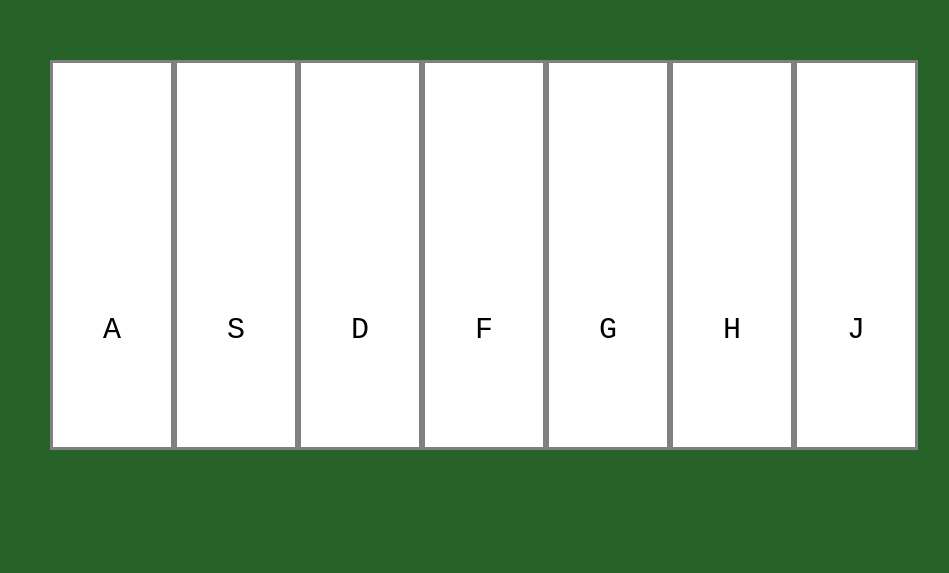
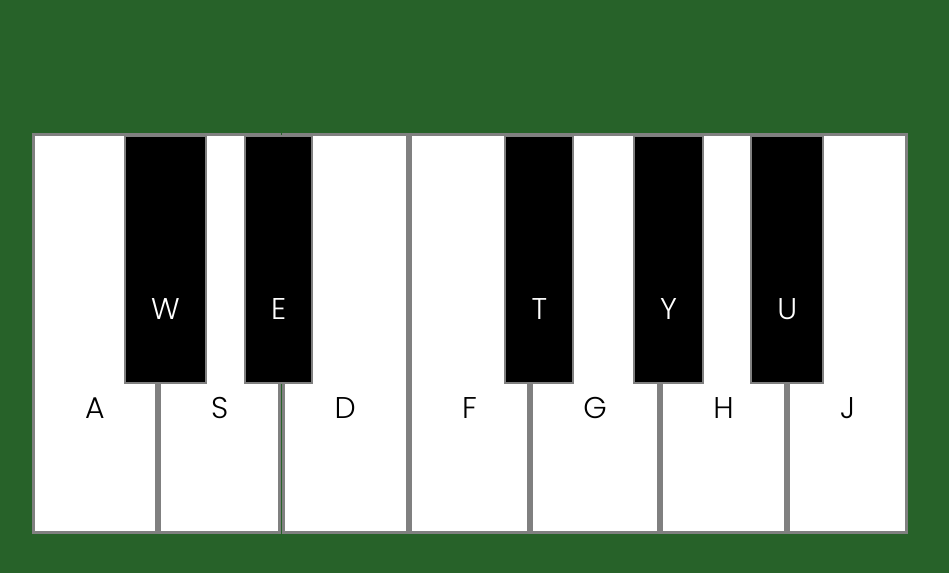
Before and after one commit to Rajskij/virtual-piano, a plain HTML site: page index.html in a window 1280 px wide. Shown: the part 145-718 px from the top of the page, without its empty margins (156-1105 px from the left). Drawn offline with Linux system fonts and the light colour scheme.

Commit message:
release v1.0

```diff
--- a/index.html
+++ b/index.html
@@ -4,10 +4,12 @@
     <meta charset="utf-8">
     <title>Virtual Piano</title>
     <link href="style.css" rel="stylesheet">
+    <link href="https://fonts.googleapis.com/css2?family=Poppins:wght@300&display=swap" rel="stylesheet">
     <script src="script.js"></script>
 </head>
 <body>
-    <div class="container">
+<div class="container">
+    <div class="white-keys">
         <kbd id="button-a">A</kbd>
         <kbd id="button-s">S</kbd>
         <kbd id="button-d">D</kbd>
@@ -16,5 +18,13 @@
         <kbd id="button-h">H</kbd>
         <kbd id="button-j">J</kbd>
     </div>
+    <div class="black-keys">
+        <kbd id="button-w">W</kbd>
+        <kbd id="button-e">E</kbd>
+        <kbd id="button-t">T</kbd>
+        <kbd id="button-y">Y</kbd>
+        <kbd id="button-u">U</kbd>
+    </div>
+</div>
 </body>
 </html>
--- a/script.js
+++ b/script.js
@@ -13,5 +13,30 @@ document.addEventListener("keypress", function (e) {
         new Audio("white_keys/H.mp3").play();
     } else if (e.code == "KeyJ") {
         new Audio("white_keys/J.mp3").play();
+    }  else if (e.code == "KeyW") {
+        new Audio("black_keys/W.mp3").play();
+    } else if (e.code == "KeyE") {
+        new Audio("black_keys/E.mp3").play();
+    } else if (e.code == "KeyT") {
+        new Audio("black_keys/T.mp3").play();
+    } else if (e.code == "KeyY") {
+        new Audio("black_keys/Y.mp3").play();
+    } else if (e.code == "KeyU") {
+        new Audio("black_keys/U.mp3").play();
     }
 });
+
+/*
+const keys = {
+    "KeyA": "white_keys/A.mp3", 'KeyS': "white_keys/S.mp3",
+    'KeyD': "white_keys/D.mp3", 'KeyF': "white_keys/F.mp3",
+    'KeyG': "white_keys/G.mp3", 'KeyH': "white_keys/H.mp3",
+    'KeyJ': "white_keys/J.mp3", 'KeyW': "black_keys/W.mp3",
+    'KeyE': "black_keys/E.mp3", 'KeyT': "black_keys/T.mp3",
+    'KeyY': "black_keys/Y.mp3", 'KeyU': "black_keys/U.mp3"};
+
+document.addEventListener("keypress", (e) =>{
+   if (e.code in keys) {
+       new Audio(keys[e]).play();
+   }
+});*/
--- a/style.css
+++ b/style.css
@@ -1,21 +1,63 @@
 * {
     margin: 0;
     padding: 0;
+    font-family: 'Poppins', sans-serif;
 }
 body {
     background-color: #276229;
     display: flex;
-    height: 100vh;
+    justify-content: center;
+    align-items: center;
 }
 .container {
     display: flex;
-    margin: auto;
+    justify-content: center;
+    align-items: center;
+    height: 100vh;
 }
-kbd {
+.white-keys {
+    position: absolute;
+    top: 280px;
+    width: 900px;
+}
+.white-keys kbd {
     background-color: white;
     border: solid grey;
     display: inline-block;
     text-align: center;
     padding: 250px 50px 100px;
     font-size: 30px;
+    margin: -2px;
 }
+.black-keys {
+    position: absolute;
+    z-index: 1;
+    top: 280px;
+    width: 680px;
+}
+.black-keys kbd {
+    background-color: black;
+    display: inline-block;
+    padding: 150px 25px 50px;
+    margin: 0 0px 0 -20px;
+    font-size: 30px;
+    text-align: center;
+    color: white;
+    border: grey solid 2px;
+}
+#button-e {
+    position: absolute;
+    left: 120px;
+}
+#button-t {
+    position: absolute;
+    right: 250px;
+}
+#button-y {
+    position: absolute;
+    right: 120px;
+}
+#button-u {
+    position: absolute;
+    right: 0;
+}
```
Also changed, not shown: 12 other files.
